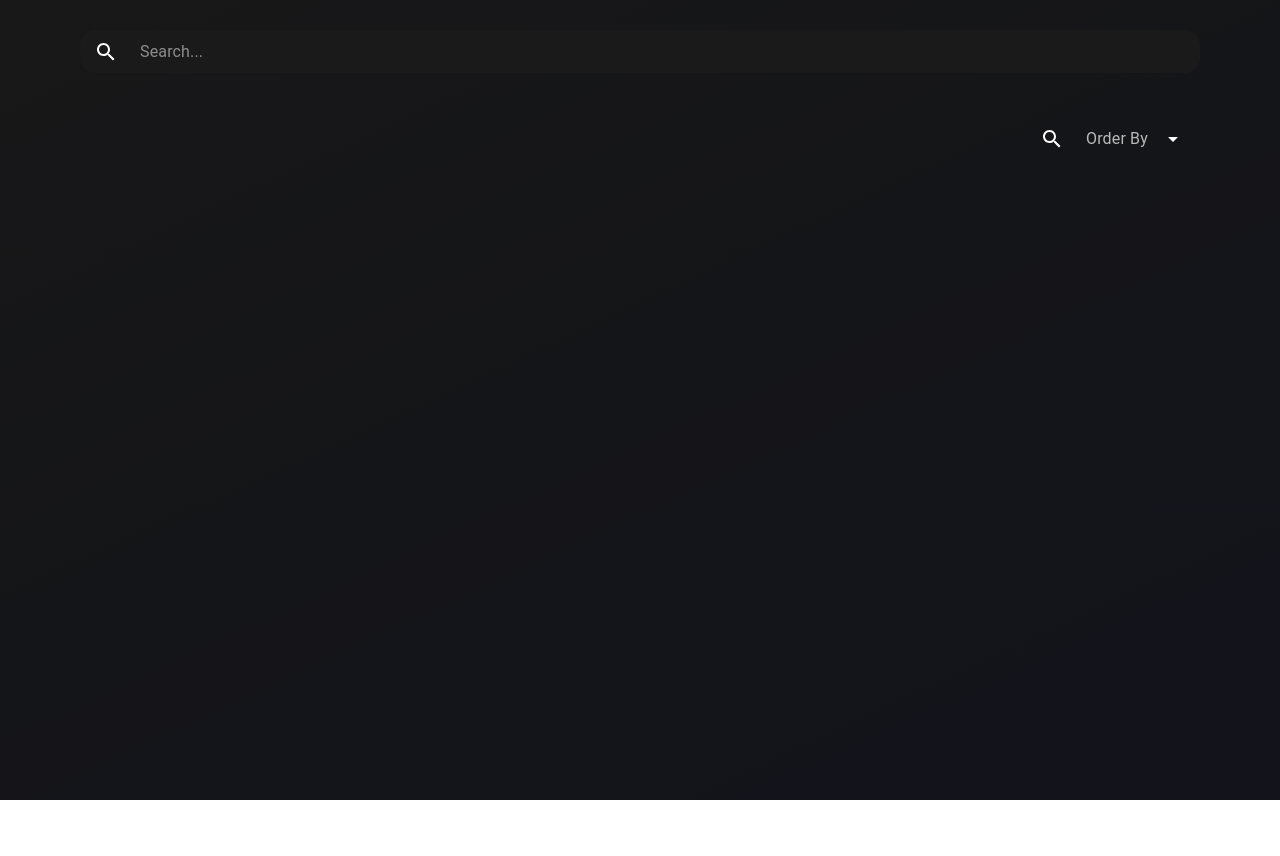
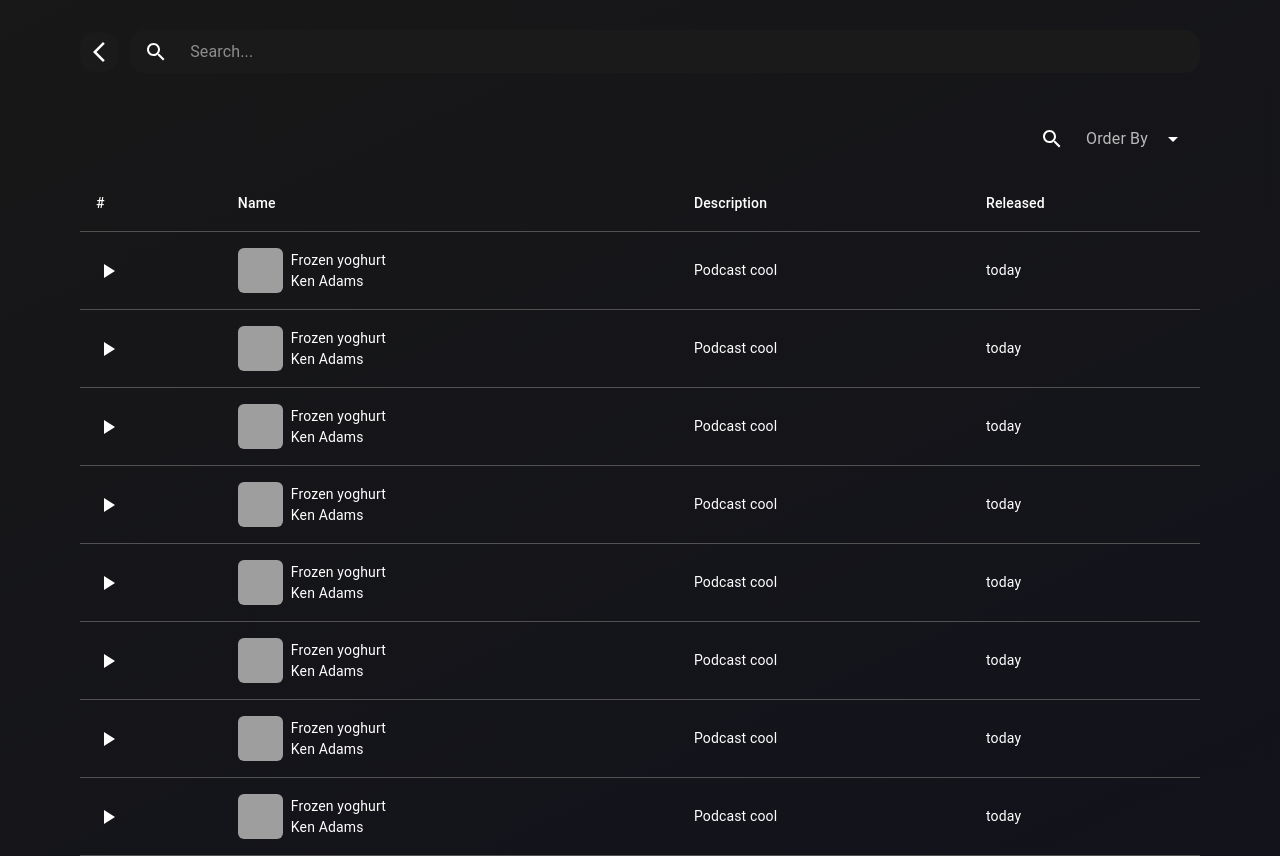
Before and after one commit to danviles/podcast-player, a React (Vite) app: page / in a window 1280 px wide. Before the commit the page ends 800 px from the top, so only its background shows below. Built offline with nearby package versions, Linux system fonts and the light colour scheme; grey boxes are pictures that could not be loaded.

Commit message:
feat: :sparkles: Create SearchTable component
Create the table to see the search results and add some styles to the search bar

```diff
--- a/src/App.tsx
+++ b/src/App.tsx
@@ -1,3 +1,4 @@
+import { useState } from "react";
 import { BrowserRouter, Route, Routes } from "react-router-dom";
 import { ThemeProvider } from "@mui/material";
 import { darkTheme, lightTheme } from "./assets/theme.js";
@@ -6,9 +7,10 @@ import PodcastSearchPage from "./components/pages/PodcastSearchPage";
 import PodcastViewPage from "./components/pages/PodcastViewPage";
 
 function App() {
+  const [themeMode, setThemeMode] = useState(false);
   return (
     <BrowserRouter>
-      <ThemeProvider theme={darkTheme}>
+      <ThemeProvider theme={themeMode ? lightTheme : darkTheme}>
         <Routes>
           <Route path="/" element={<MainLayout />}>
             <Route index element={<PodcastSearchPage />} />
--- a/src/components/layouts/MainLayout.tsx
+++ b/src/components/layouts/MainLayout.tsx
@@ -1,16 +1,19 @@
 import { Outlet } from "react-router-dom";
 import { useTheme } from "@mui/material";
 import SearchBar from "../search/SearchBar";
+import { useEffect } from "react";
 
 const MainLayout = () => {
   const theme = useTheme();
 
-  const mainStyle = {
-    backgroundImage: theme.palette.background.default,
+  useEffect(() => {
+    document.body.style.backgroundImage = theme.palette.background.default;
+    return () => {
+      document.body.style.backgroundImage = "";
     };
+  }, [theme.palette.background.default]);
 
   return (
-    <div className="h-screen" style={mainStyle}>
     <main className="flex flex-col justify-center mx-20">
       <header className="py-[30px]">
         {/* Search bar */}
@@ -18,7 +21,6 @@ const MainLayout = () => {
       </header>
       <Outlet />
     </main>
-    </div>
   );
 };
 
--- a/src/components/pages/PodcastSearchPage.tsx
+++ b/src/components/pages/PodcastSearchPage.tsx
@@ -1,10 +1,12 @@
 import React from 'react'
 import PlayThumbnail from '../thumbnail/PlayThumbnail'
+import SearchTable from '../tables/SearchTable'
 
 const PodcastSearchPage = () => {
   return (
     <section className='flex flex-col'>
       <PlayThumbnail />
+      <SearchTable />
     </section>
   )
 }
--- a/src/components/search/SearchBar.tsx
+++ b/src/components/search/SearchBar.tsx
@@ -1,10 +1,15 @@
-import { InputAdornment, TextField } from '@mui/material'
-import SearchIcon from '@mui/icons-material/Search';
+import { InputAdornment, TextField } from "@mui/material";
+import SearchIcon from "@mui/icons-material/Search";
+import ArrowBackIosNewIcon from '@mui/icons-material/ArrowBackIosNew';
 
 const SearchBar = () => {
   return (
+    <div className="flex items-center gap-3">
+      <div className="flex  justify-center items-center h-10 w-10 rounded-[15px] bg-[#1A1A1A]">
+        <ArrowBackIosNewIcon className="text-white"/>
+      </div>
       <TextField
-      variant='outlined'
+        variant="outlined"
         placeholder="Search..."
         fullWidth
         InputProps={{
@@ -15,7 +20,8 @@ const SearchBar = () => {
           ),
         }}
       />
-  )
-}
+    </div>
+  );
+};
 
-export default SearchBar
+export default SearchBar;
--- /dev/null
+++ b/src/components/tables/SearchTable.tsx
@@ -0,0 +1,68 @@
+import React from 'react'
+import Table from '@mui/material/Table';
+import TableBody from '@mui/material/TableBody';
+import TableCell from '@mui/material/TableCell';
+import TableContainer from '@mui/material/TableContainer';
+import TableHead from '@mui/material/TableHead';
+import TableRow from '@mui/material/TableRow';
+import PlayArrowIcon from '@mui/icons-material/PlayArrow';
+
+function createData(
+  name: string,
+  description: string,
+  released: string,
+) {
+  return { name, description, released };
+}
+
+const rows = [
+  createData('Frozen yoghurt', 'Podcast cool', 'today'),
+  createData('Frozen yoghurt', 'Podcast cool', 'today'),
+  createData('Frozen yoghurt', 'Podcast cool', 'today'),
+  createData('Frozen yoghurt', 'Podcast cool', 'today'),
+  createData('Frozen yoghurt', 'Podcast cool', 'today'),
+  createData('Frozen yoghurt', 'Podcast cool', 'today'),
+  createData('Frozen yoghurt', 'Podcast cool', 'today'),
+  createData('Frozen yoghurt', 'Podcast cool', 'today'),
+];
+
+const SearchTable = () => {
+  return (
+    <TableContainer component={Table}>
+      <Table sx={{ minWidth: 650 }} aria-label="simple table">
+        <TableHead>
+          <TableRow>
+            <TableCell>#</TableCell>
+            <TableCell>Name</TableCell>
+            <TableCell>Description</TableCell>
+            <TableCell>Released</TableCell>
+          </TableRow>
+        </TableHead>
+        <TableBody>
+          {rows.map((row) => (
+            <TableRow
+              key={row.name}
+            >
+              <TableCell>
+                <PlayArrowIcon />
+              </TableCell>
+              <TableCell>
+                <div className='flex items-center gap-2'>
+                  <img className='w-[45px] h-[45px] rounded-md' src="https://is1-ssl.mzstatic.com/image/thumb/Video126/v4/3c/02/1c/3c021c34-851d-bb7f-b426-d62683a4ac42/SPE_SPIDERMAN_ATS_TH_FINAL_ITUNES_WW_ARTWORK_EN_2000x3000_3TUF3R000066S7.lsr/100x100bb.jpg" alt="" />
+                  <div className='flex flex-col'>
+                    <p>{row.name}</p>
+                    <p>Ken Adams</p>
+                  </div>
+                </div>
+              </TableCell>
+              <TableCell>{row.description}</TableCell>
+              <TableCell>{row.released}</TableCell>
+            </TableRow>
+          ))}
+        </TableBody>
+      </Table>
+    </TableContainer>
+  );
+}
+
+export default SearchTable
```
Lines whose indentation alone changed are shown as unchanged.
